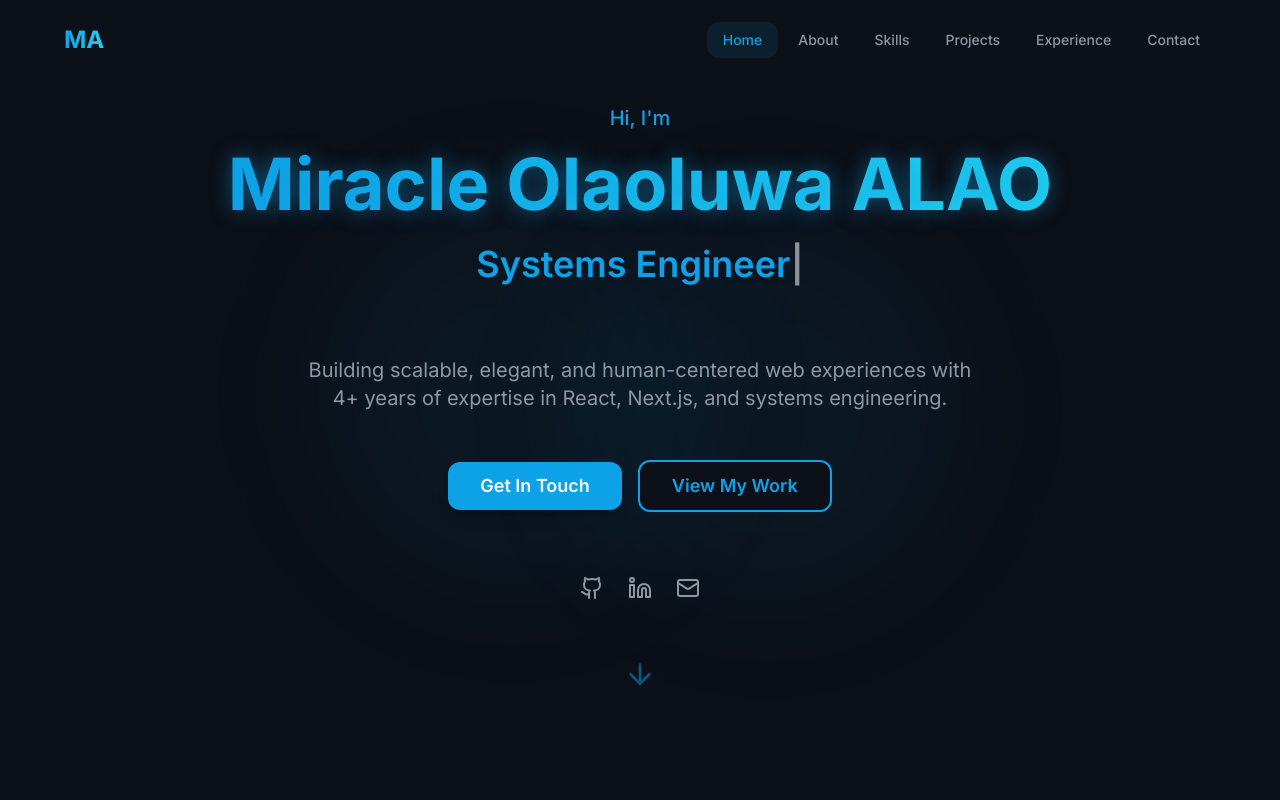
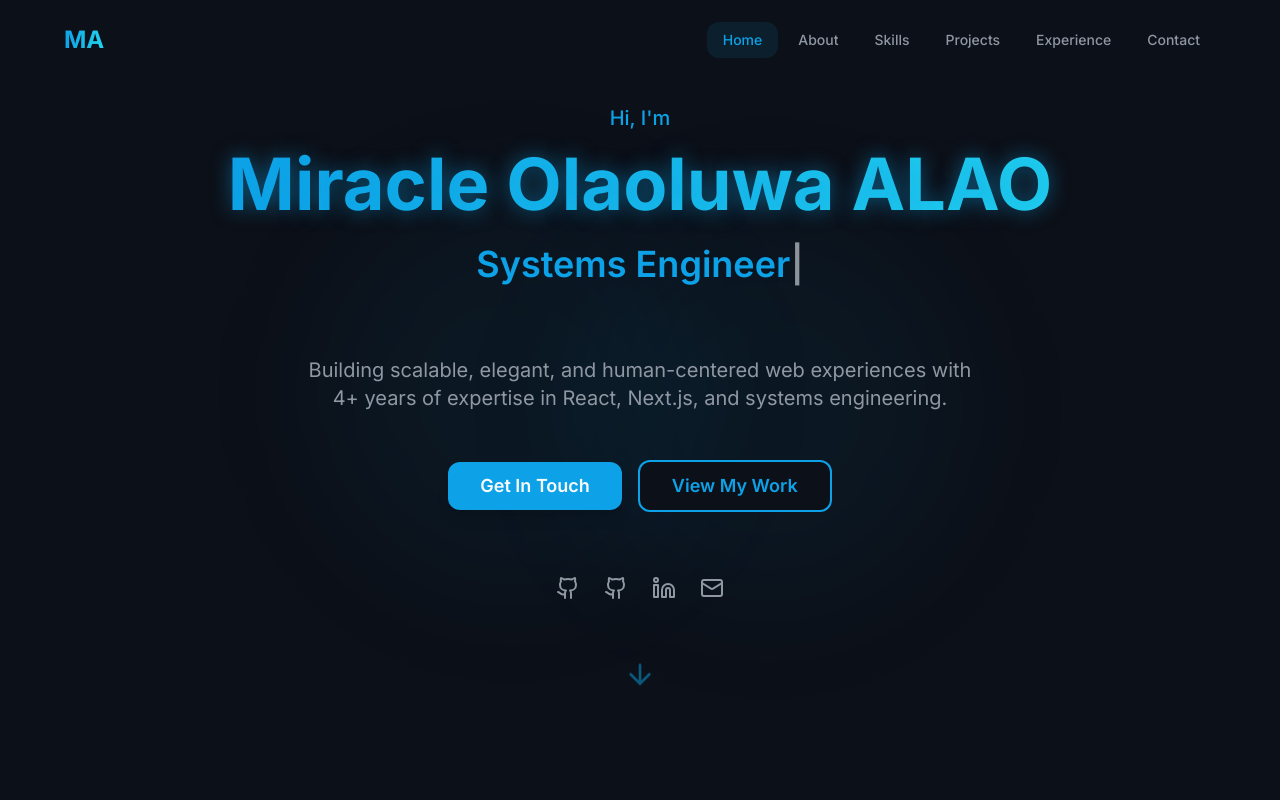
Before and after one commit to alaoM/miracle-dev-showcase, a React (Vite) app: page / in a window 1280 px wide. Shown: the top 800 px of the page. Built offline with nearby package versions, Linux system fonts and the light colour scheme; the HTML template or start-up script is replaced by a standard one.

Commit message:
Add GitHub links to footer

```diff
--- a/src/components/Contact.tsx
+++ b/src/components/Contact.tsx
@@ -133,11 +133,20 @@ export const Contact = () => {
               <p className="font-semibold mb-4">Follow me on</p>
               <div className="flex gap-4">
                 <a
-                  href="https://github.com"
+                  href="https://github.com/alaoM"
                   target="_blank"
                   rel="noopener noreferrer"
                   className="p-3 bg-card rounded-lg border border-border hover:border-primary hover:bg-primary/10 transition-all duration-300"
-                  aria-label="GitHub"
+                  aria-label="GitHub - alaoM"
+                >
+                  <Github className="w-5 h-5 text-primary" />
+                </a>
+                <a
+                  href="https://github.com/miracle-msmes"
+                  target="_blank"
+                  rel="noopener noreferrer"
+                  className="p-3 bg-card rounded-lg border border-border hover:border-primary hover:bg-primary/10 transition-all duration-300"
+                  aria-label="GitHub - miracle-msmes"
                 >
                   <Github className="w-5 h-5 text-primary" />
                 </a>
--- a/src/components/Footer.tsx
+++ b/src/components/Footer.tsx
@@ -15,11 +15,20 @@ export const Footer = () => {
           {/* Social Links */}
           <div className="flex gap-6">
             <a
-              href="https://github.com"
+              href="https://github.com/alaoM"
               target="_blank"
               rel="noopener noreferrer"
               className="text-muted-foreground hover:text-primary transition-colors duration-300"
-              aria-label="GitHub"
+              aria-label="GitHub - alaoM"
+            >
+              <Github className="w-5 h-5" />
+            </a>
+            <a
+              href="https://github.com/miracle-msmes"
+              target="_blank"
+              rel="noopener noreferrer"
+              className="text-muted-foreground hover:text-primary transition-colors duration-300"
+              aria-label="GitHub - miracle-msmes"
             >
               <Github className="w-5 h-5" />
             </a>
--- a/src/components/Hero.tsx
+++ b/src/components/Hero.tsx
@@ -107,11 +107,20 @@ export const Hero = () => {
           {/* Social Links */}
           <div className="flex justify-center gap-6 mb-16">
             <a
-              href="https://github.com"
+              href="https://github.com/alaoM"
               target="_blank"
               rel="noopener noreferrer"
               className="text-muted-foreground hover:text-primary transition-colors duration-300"
-              aria-label="GitHub"
+              aria-label="GitHub - alaoM"
+            >
+              <Github className="w-6 h-6" />
+            </a>
+            <a
+              href="https://github.com/miracle-msmes"
+              target="_blank"
+              rel="noopener noreferrer"
+              className="text-muted-foreground hover:text-primary transition-colors duration-300"
+              aria-label="GitHub - miracle-msmes"
             >
               <Github className="w-6 h-6" />
             </a>
```
